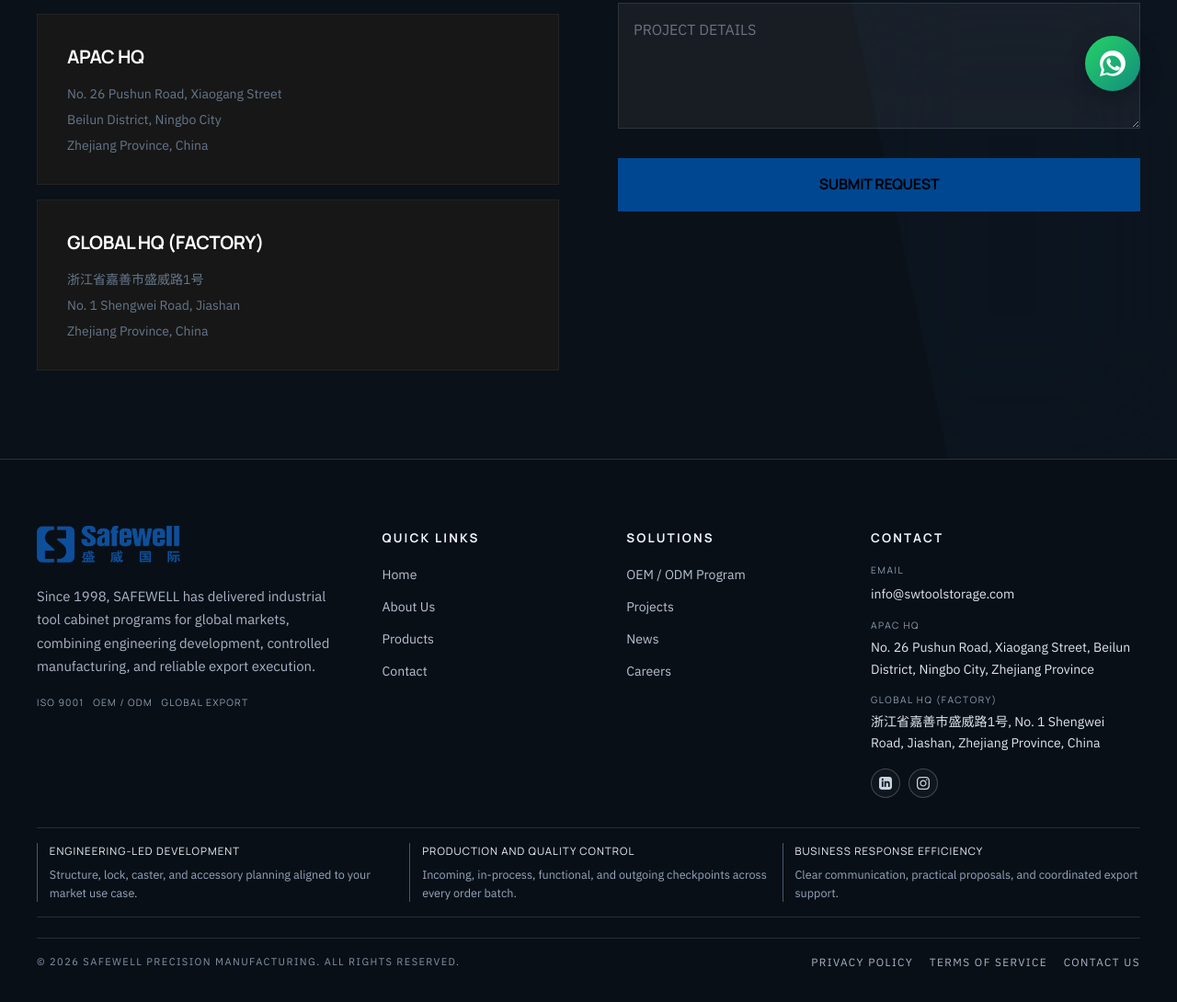
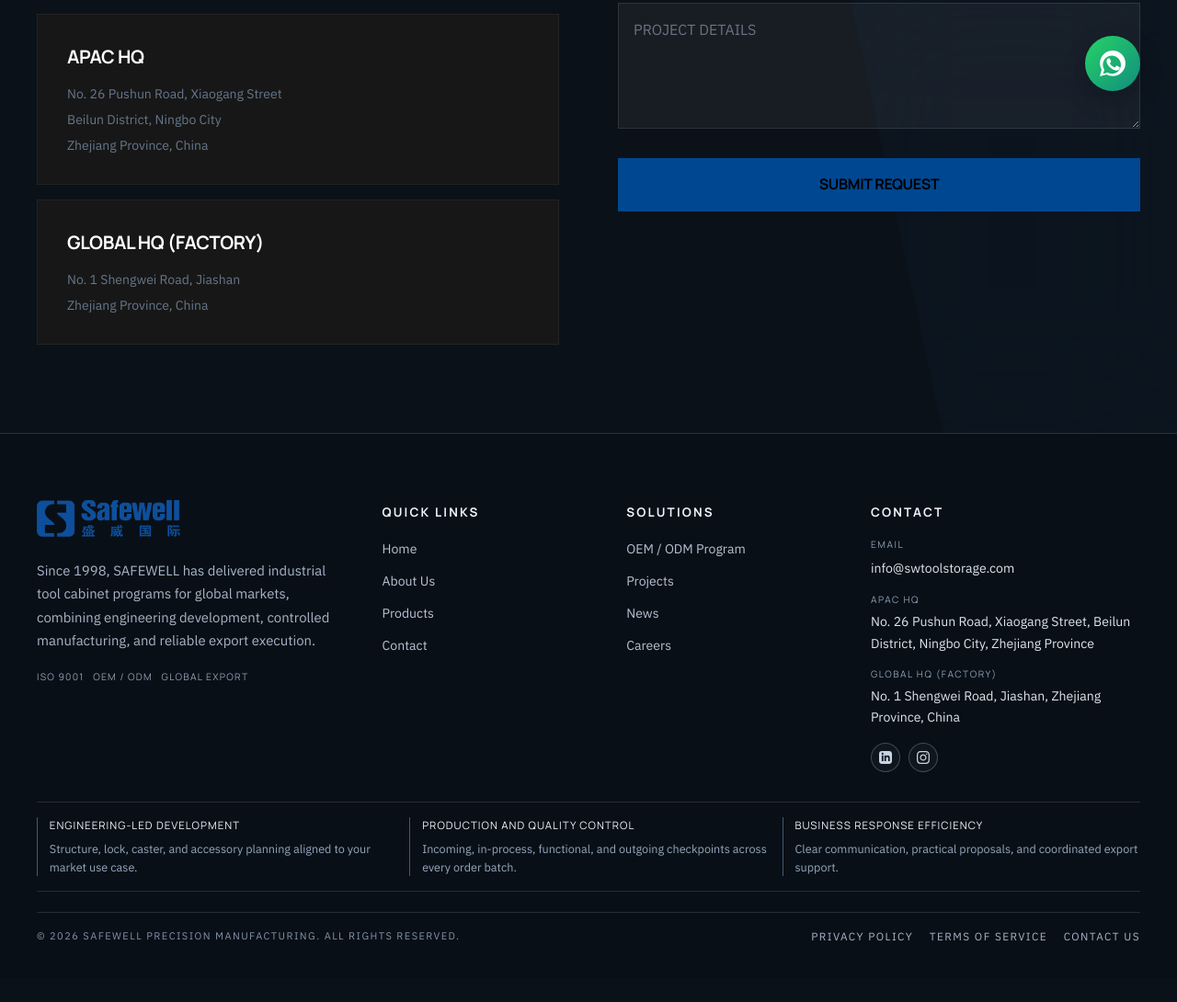
Before and after one commit to truongthanhtoc-ctrl/tool-cabinet-premium, a website built with Vite: page contact/index.html in a window 1280 px wide. Shown: the part 661-1751 px from the top of the page at 92% size. After the commit the page ends 1725 px from the top, so only its background shows below. Built offline with nearby package versions, Linux system fonts and the light colour scheme.

Commit message:
fix(contact): keep addresses in English only

```diff
--- a/contact/index.html
+++ b/contact/index.html
@@ -116,7 +116,6 @@
                     </div>
                     <div class="bg-neutral-900 border border-white/5 p-8">
                         <h3 class="font-oswald text-xl text-white uppercase mb-4">Global HQ (Factory)</h3>
-                        <p class="text-gray-500 text-sm mb-2">浙江省嘉善市盛威路1号</p>
                         <p class="text-gray-500 text-sm mb-2">No. 1 Shengwei Road, Jiashan</p>
                         <p class="text-gray-500 text-sm">Zhejiang Province, China</p>
                     </div>
@@ -215,7 +214,7 @@
                 </div>
                 <div class="site-footer__contact-item">
                     <span>Global HQ (Factory)</span>
-                    <p>浙江省嘉善市盛威路1号, No. 1 Shengwei Road, Jiashan, Zhejiang Province, China</p>
+                    <p>No. 1 Shengwei Road, Jiashan, Zhejiang Province, China</p>
                 </div>
                 <div class="site-footer__social">
                     <a href="#" aria-label="LinkedIn">
```
